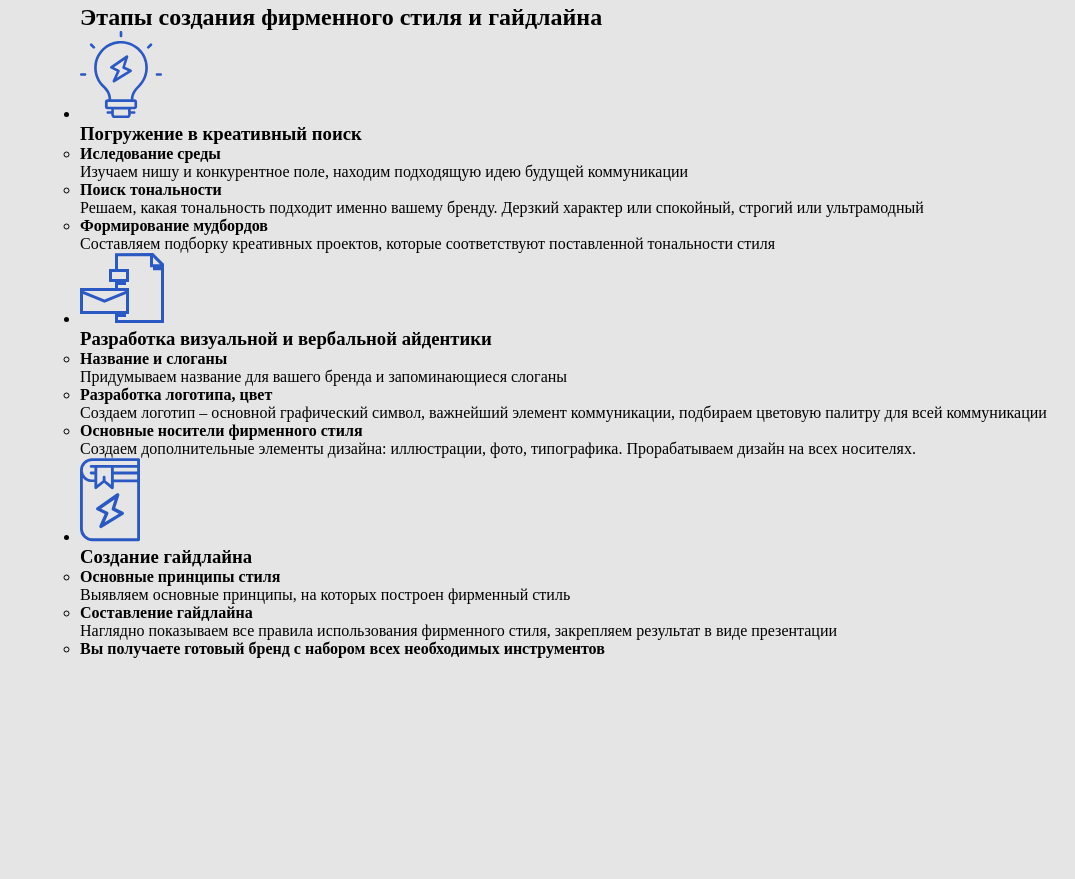
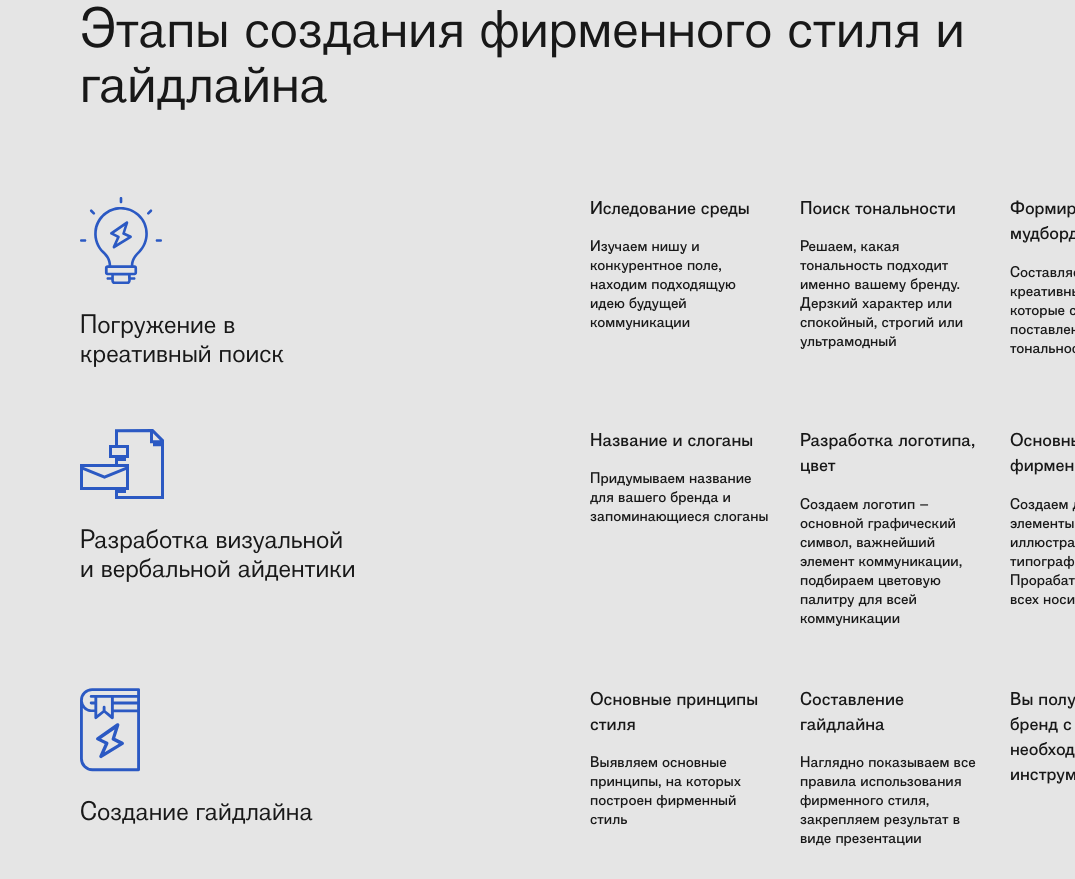
Before and after one commit to Rev4ik204/FREE.creative, a plain HTML site: page index.html in a window 1280 px wide. Shown: the part 7320-8199 px from the top of the page, without its empty margins (205-1280 px from the left). Before the commit the page ends 8009 px from the top, so only its background shows below. Drawn offline with Linux system fonts and the light colour scheme.

Commit message:
styled STAGE

```diff
--- a/index.html
+++ b/index.html
@@ -338,6 +338,7 @@
           </h2>
           <ul class="stage_list">
             <li class="stage_list_item">
+            <div class="stage_list_item_wraper">
                 <img
                   class="stage_list_item_img"
                   src="./images/vector/stage_1.svg"
@@ -346,6 +347,7 @@
                 <h3 class="stage_list_item_title">
                   Погружение в креативный поиск
                 </h3>
+            </div>
               <ul class="stage_list_item_list">
                 <li class="stage_list_item_list_item">
                   <h4 class="stage_list_item_list_item_title">
@@ -377,6 +379,7 @@
               </ul>
             </li>
             <li class="stage_list_item">
+             <div class="stage_list_item_wraper">
                 <img
                   class="stage_list_item_img"
                   src="./images/vector/stage_2.svg"
@@ -385,6 +388,7 @@
                 <h3 class="stage_list_item_title">
                   Разработка визуальной и вербальной айдентики
                 </h3>
+             </div>
               <ul class="stage_list_item_list">
                 <li class="stage_list_item_list_item">
                   <h4 class="stage_list_item_list_item_title">
@@ -417,12 +421,14 @@
               </ul>
             </li>
             <li class="stage_list_item">
+             <div class="stage_list_item_wraper">
                 <img
                   class="stage_list_item_img"
                   src="./images/vector/stage_3.svg"
                   alt="stage3_icon"
                 />
                 <h3 class="stage_list_item_title">Создание гайдлайна</h3>
+             </div>
               <ul class="stage_list_item_list">
                 <li class="stage_list_item_list_item">
                   <h4 class="stage_list_item_list_item_title">
--- a/styles/style.css
+++ b/styles/style.css
@@ -161,7 +161,7 @@ body {
 .button:focus {
   border: 2px solid var(--blue);
 
-  color: var(--white) ;
+  color: var(--white);
   background-color: var(--blue);
 }
 
@@ -348,7 +348,7 @@ body {
 .project_list_item_content_btn:focus {
   border: 2px solid var(--blue);
 
-  color: var(--white) ;
+  color: var(--white);
   background-color: var(--blue);
 }
 
@@ -380,10 +380,9 @@ body {
 .project_btn:focus {
   border: 2px solid var(--white);
 
-  color: var(--blue) ;
+  color: var(--blue);
   background-color: var(--white);
 }
-
 
 /* -------PRIZE------- */
 
@@ -499,13 +498,14 @@ body {
 .contact_form_btn:focus {
   border: 2px solid var(--white);
 
-  color: var(--blue) ;
+  color: var(--blue);
   background-color: var(--white);
 }
 
 .checkbox_container {
   display: flex;
-  gap:11px;align-items: center;
+  gap: 11px;
+  align-items: center;
 }
 .checkbox {
   width: 18px;
@@ -521,3 +521,65 @@ body {
 .checkbox_label_accent {
   color: var(--blue);
 }
+
+/* -------STAGE------- */
+
+.stage .container {
+}
+.stage_title {
+  font-family: var(--second-family);
+  font-weight: 400;
+  font-size: 55px;
+  line-height: 100%;
+  color: var(--black);
+  margin-bottom: 83px;
+}
+.stage_list {
+  display: flex;
+  flex-direction: column;
+  gap: 60px;
+  list-style: none;
+}
+.stage_list_item {
+  display: flex;
+  /* gap: 97px; */
+  justify-content: space-between;
+}
+.stage_list_item_wraper {
+  width: 283px;
+}
+
+.stage_list_item_img {
+  margin-bottom: 23px;
+}
+.stage_list_item_title {
+  font-family: var(--second-family);
+  font-weight: 400;
+  font-size: 26px;
+  line-height: 110%;
+  color: var(--black);
+}
+.stage_list_item_list {
+  display: flex;
+  gap: 30px;
+  list-style: none;
+}
+.stage_list_item_list_item {
+  display: flex;
+  flex-direction: column;
+  gap: 15px;
+  width: 180px;
+}
+.stage_list_item_list_item_title {
+  font-family: var(--font-family);
+  font-weight: 400;
+  font-size: 18px;
+  line-height: 140%;
+  color: var(--black);
+}
+.stage_list_item_list_item_disc {
+  font-family: var(--font-family);
+  font-weight: 400;
+  font-size: 15px;
+  color: var(--black);
+}
```
Lines whose indentation alone changed are shown as unchanged.
